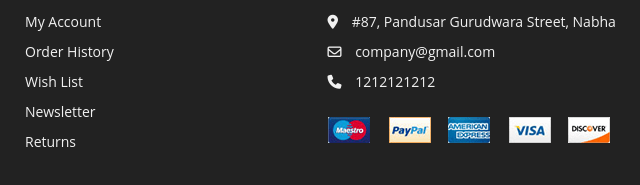
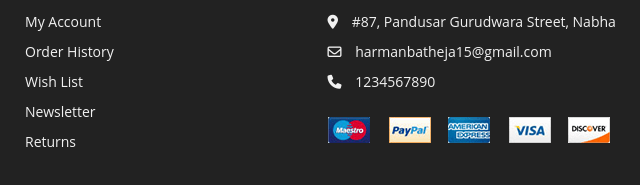
Before and after one commit to harmanbatheja15/EcommerceWebsite, a plain HTML site: page index.html in a window 1280 px wide. Shown: the part 2853-3038 px from the top of the page, 640-1280 px from the left. Drawn offline with Linux system fonts and the light colour scheme.

Commit message:
Update index.html

```diff
--- a/index.html
+++ b/index.html
@@ -395,13 +395,13 @@
                         <span>
                             <i class="far fa-envelope"></i>
                         </span>
-                        company@gmail.com
+                        harmanbatheja15@gmail.com
                     </div>
                     <div>
                         <span>
                             <i class="fas fa-phone"></i>
                         </span>
-                        1212121212
+                        1234567890
                     </div>
                     <div class="payment-methods">
                         <img src="./images/payment.png" alt="">
```
